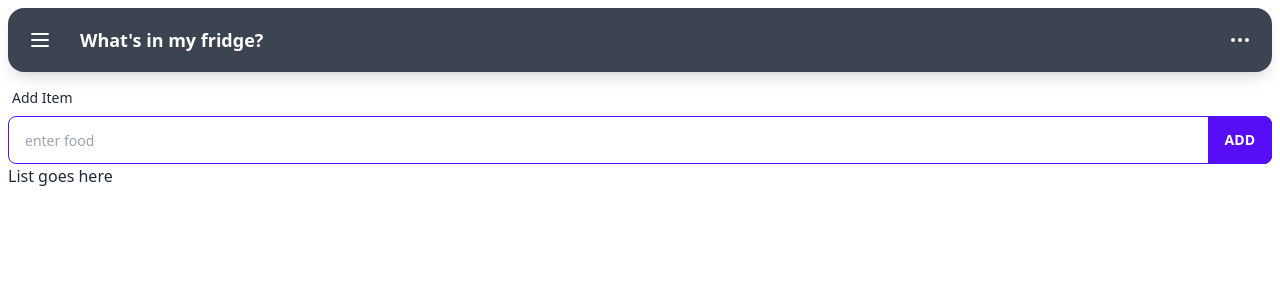
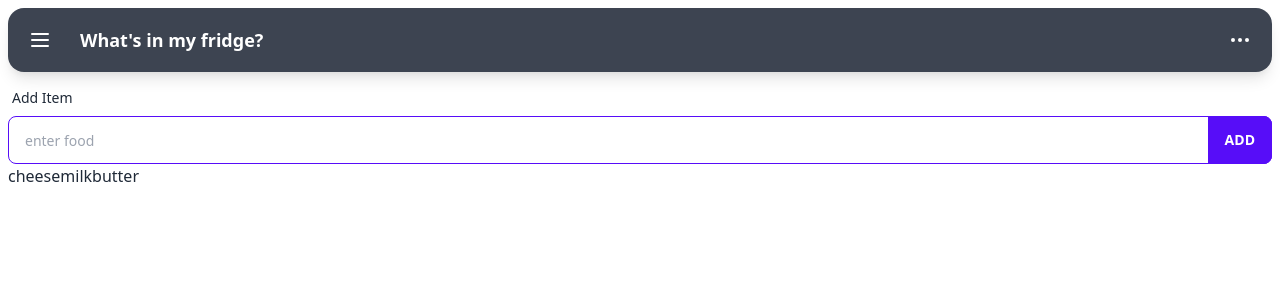
Before and after one commit to jamiebdavis/whats-in-my-fridge, a React (Create React App) app: page /fridge in a window 1280 px wide. Shown: the top 300 px of the page. Built offline with nearby package versions, Linux system fonts and the light colour scheme.

Commit message:
added state to add item

```diff
--- a/src/components/itemList/AddItem.js
+++ b/src/components/itemList/AddItem.js
@@ -3,6 +3,7 @@ import React from "react";
 
 export default function AddItem() {
     const { addItemHandler, items } = React.useContext(ItemListContext);
+    const [food, setFood] = React.useState(null);
 
     console.log(items);
 
--- a/src/components/itemList/List.js
+++ b/src/components/itemList/List.js
@@ -1,5 +1,12 @@
+import { ItemListContext } from "./ItemListProvider";
 import React from "react";
 
 export default function List() {
-    return <div>List goes here</div>;
+    const { items } = React.useContext(ItemListContext);
+
+    return (
+        <>
+            <div>{items}</div>
+        </>
+    );
 }
```
